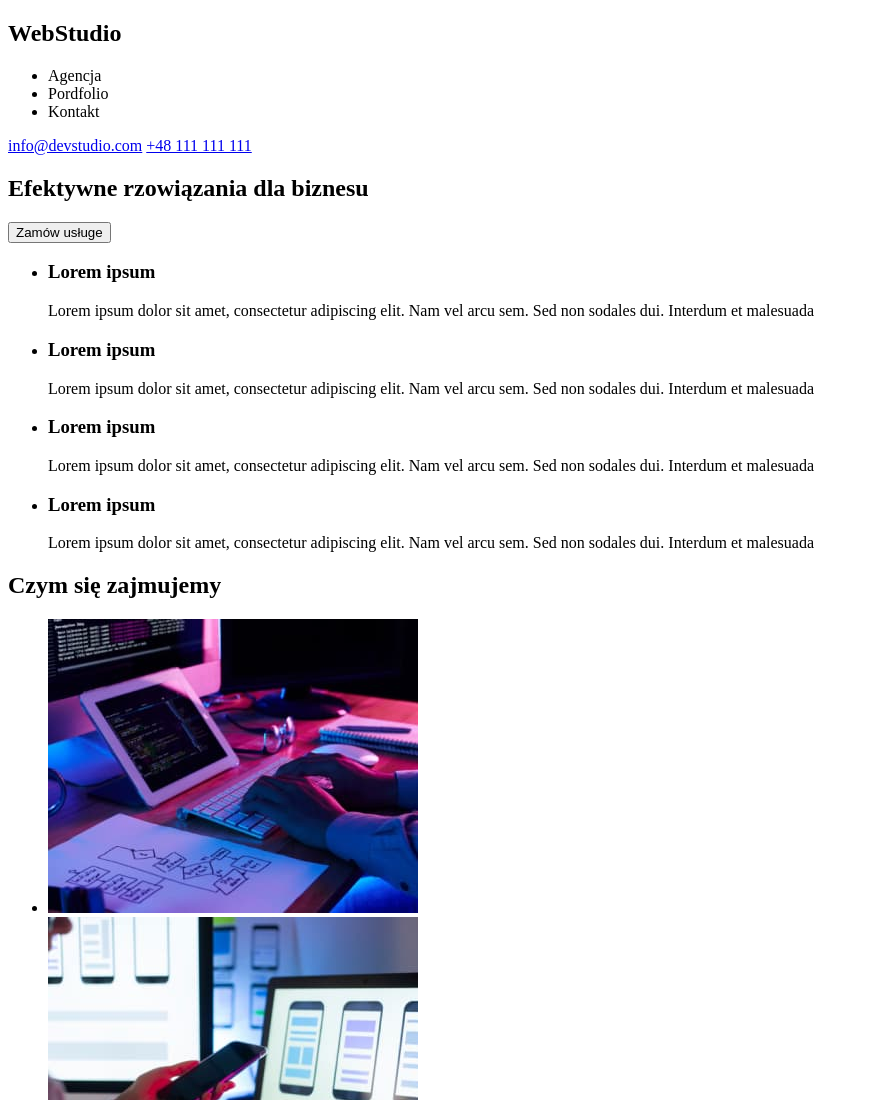
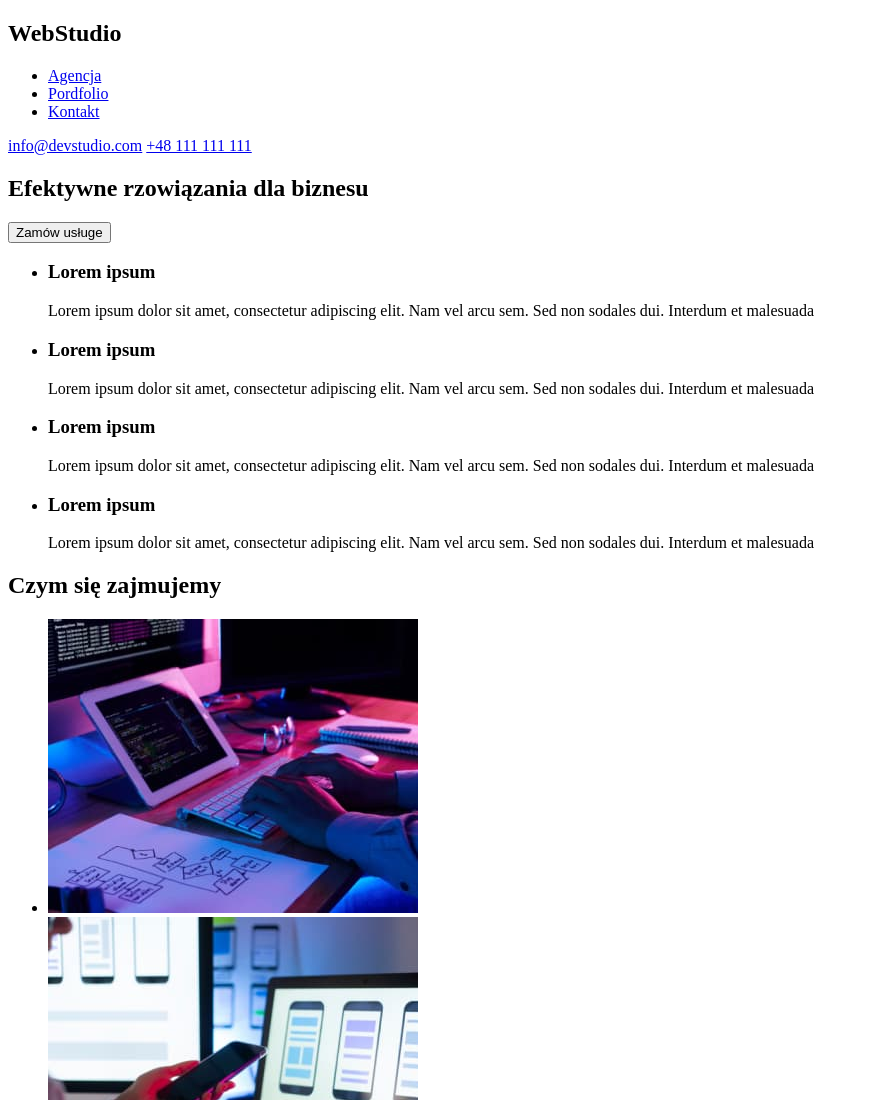
Before and after one commit to MagdalenaZawisza/goit-markup-hw-01, a plain HTML site: page index.html in a window 1280 px wide. Shown: the top 1100 px of the page, without its empty margins (0-869 px from the left). Drawn offline with Linux system fonts and the light colour scheme.

Commit message:
poprawa kodu nav

```diff
--- a/index.html
+++ b/index.html
@@ -11,9 +11,9 @@
             <h2>WebStudio</h2>
             <nav>
                 <ul>
-                    <li><a href="/agency"></a>Agencja</li>
-                    <li><a href="/portfolio"></a>Pordfolio</li>
-                    <li><a href="#contact"></a>Kontakt</li>
+                    <li><a href="/agency">Agencja</a></li>
+                    <li><a href="/portfolio">Pordfolio</a></li>
+                    <li><a href="/contact">Kontakt</a></li>
                 </ul>
             </nav>
             <a href="mailto:info@devstudio.com">info@devstudio.com</a>
@@ -141,7 +141,7 @@
         </main>
         <footer>
             <h2>WebStudio</h2>
-            <address id="contact">
+            <address>
                 <ul>
                     <li>
                         <a
```
